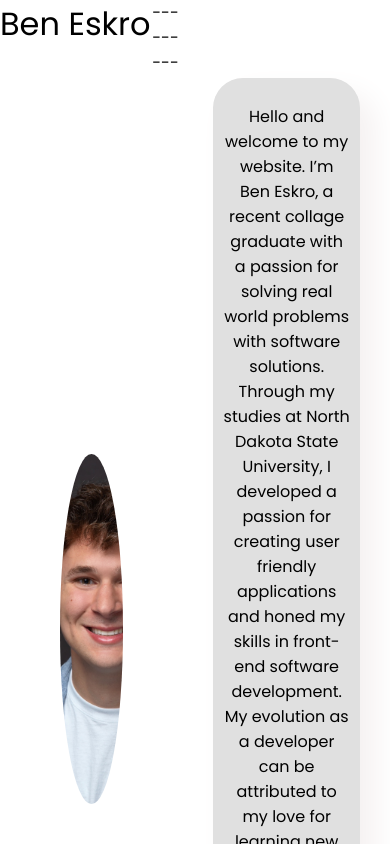
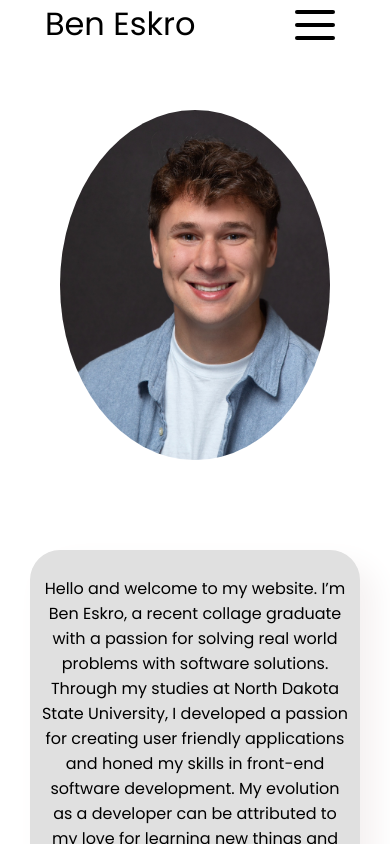
Before and after one commit to beskro2/AboutMeApp, a React (Create React App) app in the folder aboutme/: page / in a window 390 px wide. Shown: the top 844 px of the page. Built offline with nearby package versions, Linux system fonts and the light colour scheme.

Commit message:
finnished hamburger and normal menue styleing

```diff
--- a/aboutme/src/App.css
+++ b/aboutme/src/App.css
@@ -24,6 +24,7 @@ p{
 
  .title{
 font-size: 2rem;
+
  }
 .title:hover{
   cursor: default;
@@ -39,6 +40,8 @@ font-size: 2rem;
   color:black;
   text-decoration: none;
   text-decoration-color: white;
+
+
  }
 
  a:hover{
@@ -47,63 +50,106 @@ font-size: 2rem;
   text-underline-offset: .75rem;
   text-decoration-color: rgb(181,181,181);
  }
+
+/*hamburger menue test*/
+.burger {
+  margin:10px;
+  position: relative;
+  width: 40px;
+  height: 30px;
+  background: transparent;
+  cursor: pointer;
+  display: block;
+}
+
+.burger input {
+  display: none;
+}
+
+.burger span {
+  display: block;
+  position: absolute;
+  height: 4px;
+  width: 100%;
+  background: black;
+  border-radius: 9px;
+  opacity: 1;
+  left: 0;
+  transform: rotate(0deg);
+  transition: .45s ease-in-out;
+}
+
+.burger span:nth-of-type(1) {
+  top: 0px;
+  transform-origin: left center;
+}
+
+.burger span:nth-of-type(2) {
+  top: 50%;
+  transform: translateY(-50%);
+  transform-origin: left center;
+}
+
+.burger span:nth-of-type(3) {
+  top: 100%;
+  transform-origin: left center;
+  transform: translateY(-100%);
+}
+
+.burger input:checked ~ span:nth-of-type(1) {
+  transform: rotate(45deg);
+  top: 0px;
+  left: 5px;
+}
+
+.burger input:checked ~ span:nth-of-type(2) {
+  width: 0%;
+  opacity: 0;
+}
+
+.burger input:checked ~ span:nth-of-type(3) {
+  transform: rotate(-45deg);
+  top: 28px;
+  left: 5px;
+}
+
 /*hamburger menu*/
 #hamburger-nav{
   display:none;
+
 }
+
+.hamburgerNav-links{
+  display:none;
+}
+
 /*hamburger menu visible when screen less than 1000px*/
 @media (max-width: 1000px){
   #hamburger-nav{
     display:flex;
+    justify-content: space-around;
+    list-style: none;
   }
+  .hamburgerNav-links{
+    display:block;
+    list-style: none;
+    font-size: 1.5rem;
+    gap: 3rem;
+  }
+
   #desktop-nav{
     display:none;
   }
 
-};
-.hamburger-icon{
-  width:2rem;
-  height:2rem;
-  display:flex;
-  justify-content: space-around;
-  flex-flow: column nowrap;
-  z-index:10;
 }
 
-.burgerSymbol{
-  width: 2rem;
-  height: 0.25rem;
-  border-radius: 10px;
-  background-color:black;
-  transform-origin: 1px;
-  transition: all 0.3 linear;
-}
 
-.hamburger-menu{
-  position:relative;
-  display: inline-block;
-}
-
-#hamburgerNav-links{
-  display:none;
-  gap: 3rem;
-  list-style: none;
-  font-size: 1.5rem;
-}
-
-.hamburger-icon{
-  display: flex;
-  flex-direction:column;
-  justify-content:space-between;
-  height: 24px;
-  width:30px;
-  cursor:pointer;
-}
 /* about me */
 .flex-container{
   display:flex;
   justify-content: space-evenly;
   align-items: center;
+  flex-wrap: wrap;
 }
 
 .bio {
--- a/aboutme/src/App.js
+++ b/aboutme/src/App.js
@@ -1,27 +1,27 @@
 
 import './App.css';
 import myImage from './IMG_2196 (1).jpeg'
-
-function toggleMenu(){
-  var x = document.getElementById("hamburgerNav-links");
-  if(x.style.display === 'block') {
-    x.style.display = "none";
-  }
-  else{
-    x.style.display = "block";
-  }
-}
+import { useState } from 'react';
 
 function App() {
+
+  const [menuOpen, changeMenuOpen] = useState(false);
+
+function toggleMenu(e){
+
+ changeMenuOpen(!menuOpen);
+ console.log(menuOpen);
+}
   return (
 
     <div className="App">
+
       <nav id ="desktop-nav">
       <div className="menu-container">
       <div className='title'>
         <t>Ben Eskro</t>
       </div>
-      <div className=''>
+      <div >
         <ul className="nav-links">
           <li><a href='#about'>about</a></li>
           <li><a href='#experience'>experience</a></li>
@@ -36,20 +36,27 @@ function App() {
         <div className='title'>
           <t>Ben Eskro</t>
         </div>
-        <div className="hamburger-icon" onClick = {toggleMenu}>
-          <span className ="burderSymbol">---</span>
-          <span className ="burderSymbol">---</span>
-          <span className ="burderSymbol">---</span>
-        </div>
-        <div id="hamburgerNav-links">
+
+        <label class="burger" for="burger" >
+          <input type="checkbox"  checked = {menuOpen} id="burger" onChange={toggleMenu}/>
+          <span></span>
+          <span></span>
+          <span></span>
+        </label>
+        {/* */}
+
+
+
+      </nav >
+      {menuOpen &&
+        <ul className="hamburgerNav-links">
           <li><a href='#about' onClick = {toggleMenu}>about</a></li>
           <li><a href='#experience' onClick = {toggleMenu}>experience</a></li>
           <li><a href='#projects' onClick = {toggleMenu}>projects</a></li>
           <li><a href='#contact' onClick = {toggleMenu}>contact</a></li>
 
-        </div>
-      </nav>
-
+        </ul>
+}
 
 <div className='flex-container'>
 
@@ -69,6 +76,14 @@ function App() {
       </div>
 </div>
 
+<div className='projects'>
+
+
+
+
+
+</div>
+
     </div>
   );
 }
```
